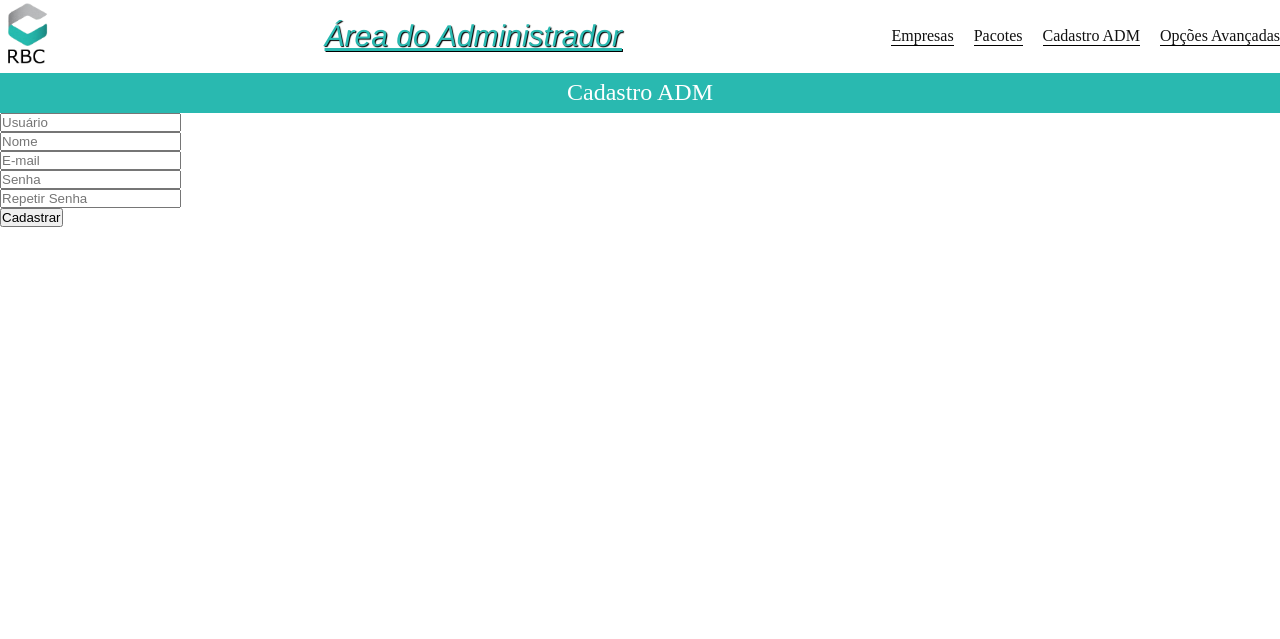
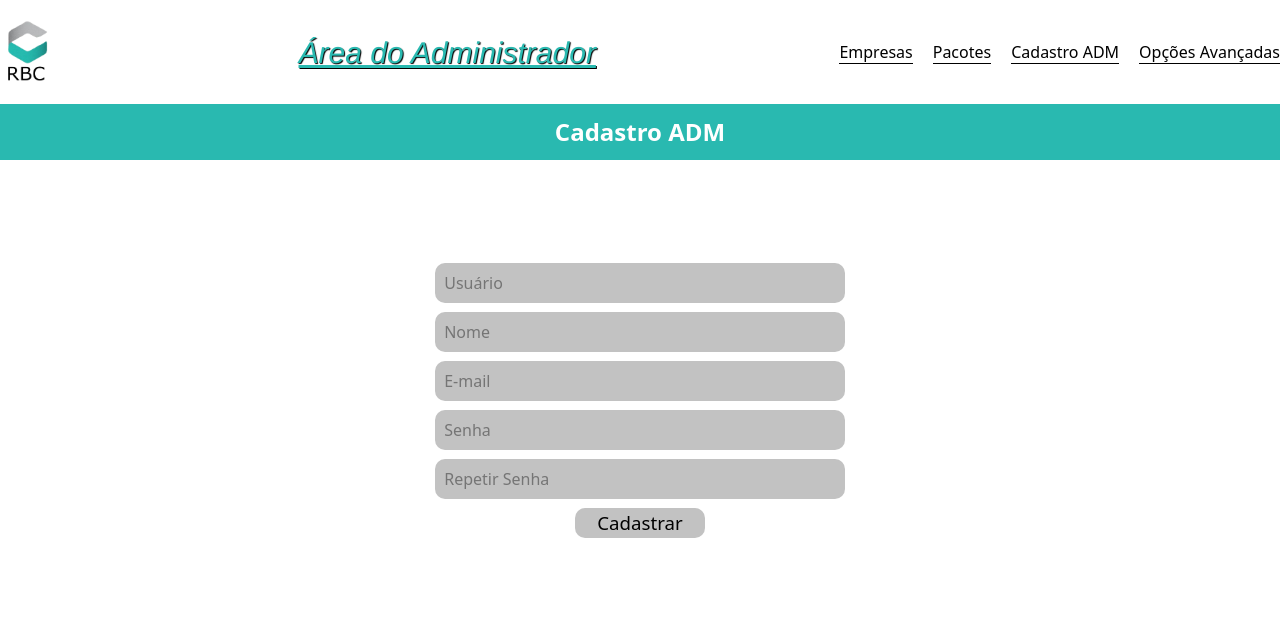
Before and after one commit to Carlos-Eduardo-Guedes-01/Algoritmos, a Django app: page /cadastra-adm/ in a window 1280 px wide. Shown: the top 639 px of the page. Run offline with Django 4.2, Linux system fonts and the light colour scheme; some libraries are stand-ins or nearby versions.

Commit message:
update commit

```diff
--- a/accounts/static/css/estilo2.css
+++ b/accounts/static/css/estilo2.css
@@ -1,6 +1,24 @@
 *{
     padding: 0;
     margin: 0;
+}
+a{
+    color: black;
+    text-decoration: none;
+}
+.voltar{
+    justify-content: space-evenly;
+    font-size: 14pt;
+    width: 10vw;
+    height: 7vh;
+    text-align: center;
+    background-color: #868586;
+    left: 12px;
+}
+.voltar a{
+    display: flex;
+    justify-content: center;
+    height: 5vh;
 }
 body{overflow-x: inherit;}
 a{
@@ -26,6 +44,7 @@ a{
     text-shadow: 1px 1px 1px #000000;
 }
 .sup{
+    height: 13vh;
     display: flex;
     justify-content: space-between;
     align-items: center;
@@ -41,14 +60,17 @@ a{
     justify-content: center;
     display: flex;
     align-items: center;
-    height: 40px;
+    height: 7vh;
+    font-weight: bold;
     background-color: #29B9B0;
 }
 .menu{
     display: flex;
     gap: 20px;
 }
-.item{
+.item a{
+    text-decoration: none;
+    color: black;
     border-bottom: 1px solid black;
     transition: 0.2s;
 }
@@ -56,9 +78,11 @@ a{
     font-size: 19px;
 }
 .secao{
+    flex-direction: row;
     display: flex;
     width: 100%;
     align-items: center;
+    gap: 40px;
 }
 .secao .op{
     padding: 20px;
@@ -68,38 +92,130 @@ a{
     height: 260px;
     font-size: 18pt;
     text-align: center;
+    color: #000000;
+    text-decoration: none;
 }
 .secao .op img{
     width: 300px;
     height: 220px;
 }
+.secao a{
+    text-decoration: none;
+}
 .menu_resp{
     display: none;
 }
-@media (max-width:600px){
+.formulario .campo{
+    width: 32vw;
+    border-radius: 10px;
+    height: 5vh;
+    margin-bottom: 9px;
+    border: none;
+    background-color: #c2c2c2;
+    padding-left: 9px;
+}
+.formulario{
+    display: flex;
+    height: 60vh;
+    width: 100vw;
+    align-items: center;
+    justify-content: center;
+
+}
+.formulario .botao{
+    width: 130px;
+    height: 30px;
+    font-size: 14pt;
+    border-radius: 10px;
+    border: none;
+    background-color: #c2c2c2;
+
+    transition: 0.1s;
+}
+.formulario .botao:hover{
+    width: 145px;
+    height: 40px;
+    font-size: 16pt;
+    background-color: #aaaaaa;
+    font-weight: bold;
+}
+
+.lista{
+    display: flex;
+    gap: 20px;
+    background-color: #c2c2c2;
+    margin-top: 10px;
+    width: 100vw;
+}
+.cabecalho{
+    background-color: #29B9B0;
+}
+.icone{
+    display: flex;
+    flex-direction: column;
+    align-items: end;
+    margin-right: 10px;
+
+}
+.icone2{
+    display: none;
+    flex-direction: column;
+    align-items: end;
+    justify-content: center;
+    margin-right: 10px;
+}
+.dados{
+    width: 88vw;
+}
+@media (max-width: 790px){
     .menu{
         display: none;
     }
     .menu_resp{
         display: flex;
     }
+    .formulario .campo{
+        width: 320px;
+        }
+
 }
-
 /* teste de css */
 
 @media (max-width:650px){
     .secao .op{
         width: 142px;
         height: 130px;
+        font-size: 14pt;
     }
     .secao .op img{
         width: 150px;
         height: 110px;
     }
 }
-.cabecalho{
-    background-color: #29B9B0;
+@media (max-width:500px){
+    .icone2{
+        display: flex;
+    }
+    .lista .img{
+        width: 60px;
+    }
+    .lista img{
+        width: 58px;
+        height: 59px;
+    }
+    .lista .h3{
+        margin-bottom: 0;
+        font-weight: bold;
+        font-size: 10pt;
+    }
+    .lista .sub-text{
+        font-size: 9pt;
+    }
+    .icone{
+        display: none;
+    }
 }
+
 
 
 
@@ -118,7 +234,7 @@ css do menu hamburguer
     position: fixed; /* Stay in place */
     z-index: 1; /* Stay on top */
     top: 0;
-    left: 0;
+    right: 0;
     background-color: white; /* Black*/
     overflow-x: hidden; /* Disable horizontal scroll */
     padding-top: 60px; /* Place content 60px from the top */
--- a/accounts/templates/base2.html
+++ b/accounts/templates/base2.html
@@ -6,20 +6,21 @@
     <meta http-equiv="X-UA-Compatible" content="IE=edge">
     <meta name="viewport" content="width=device-width, initial-scale=1.0">
     <link rel="stylesheet" href="{% static 'css/estilo2.css' %}">
-
-
+    <link rel="stylesheet" href="{% static 'css/bootstrap.css' %}">
+    <script src='{% static "js/bootstrap.bundle.js" %}'></script>
+    <script src="https://kit.fontawesome.com/c65d405071.js" crossorigin="anonymous"></script>
     <title>{{title}}</title>
 </head>
 <body>
     <div class="header">
         <div class="sup">
-            <div class="logo"><img src="{% static 'img/logo.png' %}" alt="Logo"></div>
+            <a href="{% url 'accounts:index'%}"><div class="logo"><img src="{% static 'img/logo.png' %}" alt="Logo"></div></a>
             <div class="text">Área do Administrador</div>
             <div class="menu">
                 <div class="item"><a href="{% url 'empresa:lista-empresas'%}">Empresas</a></div>
                 <div class="item"><a href="{% url 'pacotes:lista-pacotes' %}">Pacotes</a></div>
                 <div class="item"><a href="{% url 'accounts:cadastro_template'%}">Cadastro ADM</a></div>
-                <div class="item"><a>Opções Avançadas</a></div>
+                <div class="item"><a href="#">Opções Avançadas</a></div>
             </div>
             <!--MENU DO MEDIA QUERY-->
             <div class="menu_resp">
@@ -39,7 +40,12 @@
             </div>
             <!--FECHAMENTO DA DIV MEDIA QUERY-->
         </div>
-        <div class="title">{{titulo}}</div>
+
+        <div class="title">
+
+            {{titulo}}
+
+        </div>
     </div>
     {% block content %}
 
--- a/accounts/templates/cadastro.html
+++ b/accounts/templates/cadastro.html
@@ -5,7 +5,7 @@
    {{msg}}
 </div>
 {% endif %}
-
+<div class="formulario">
 
   <form action="{% url 'accounts:cadastrando' %}" method="POST" enctype="multipart/form-data" class="form">
     {% csrf_token %}
@@ -14,6 +14,7 @@
     <input type='text' name="email" id="nome" class="campo" placeholder="E-mail"required><br>
     <input type="password"name="senha" id="nome" class="campo" placeholder="Senha"required><br>
     <input type="password" name="senha_repeat" id="nome" class="campo" placeholder="Repetir Senha" required><br>
-    <button type="submit" class="button">Cadastrar</button>
+    <center><button type="submit" class="botao">Cadastrar</button></center>
   </form>
+</div>
 {% endblock %}
```
Also changed, not shown: empresa/form.py (+5 -5 lines), empresa/templates/cad_em.html (+10 -13 lines), empresa/templates/lista_empresa.html (+12 -11 lines), produto/forms.py (+4 -4 lines), produto/templates/cadastro_prod.html (+3 -6 lines).
